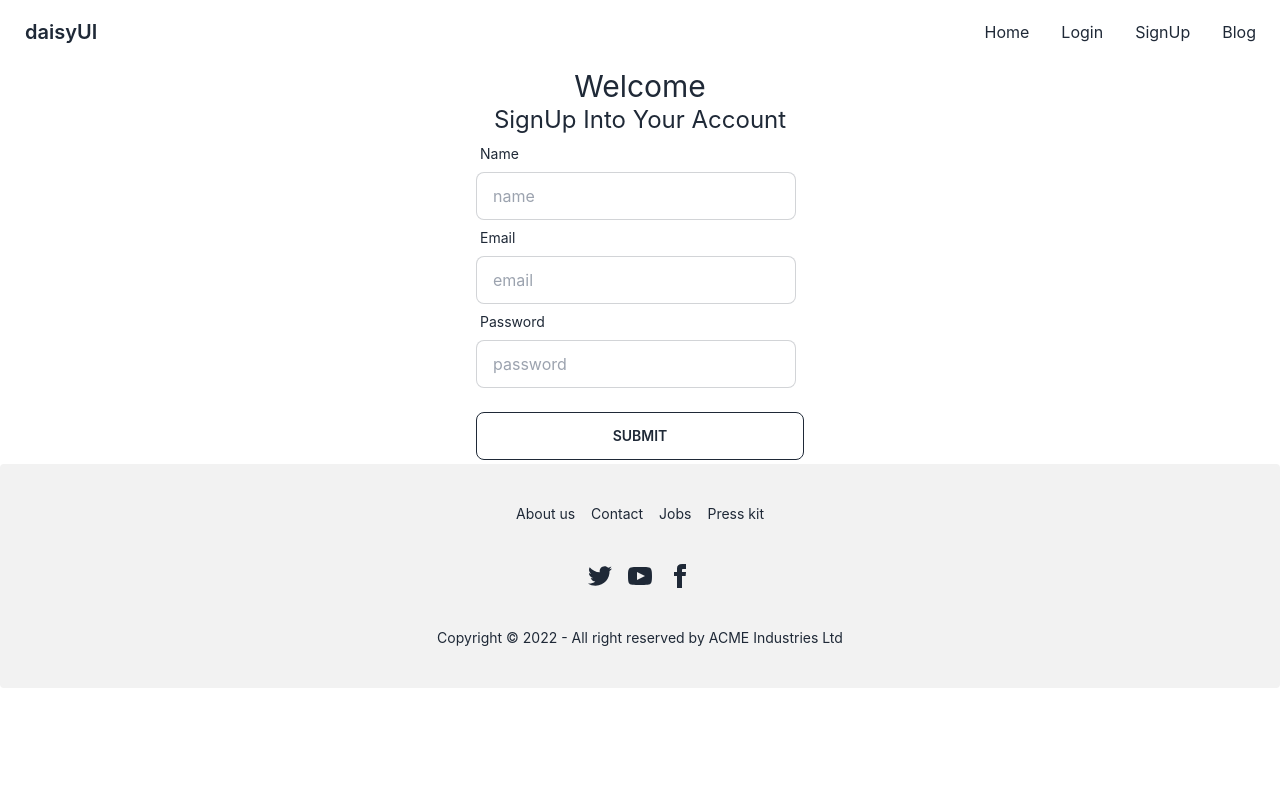
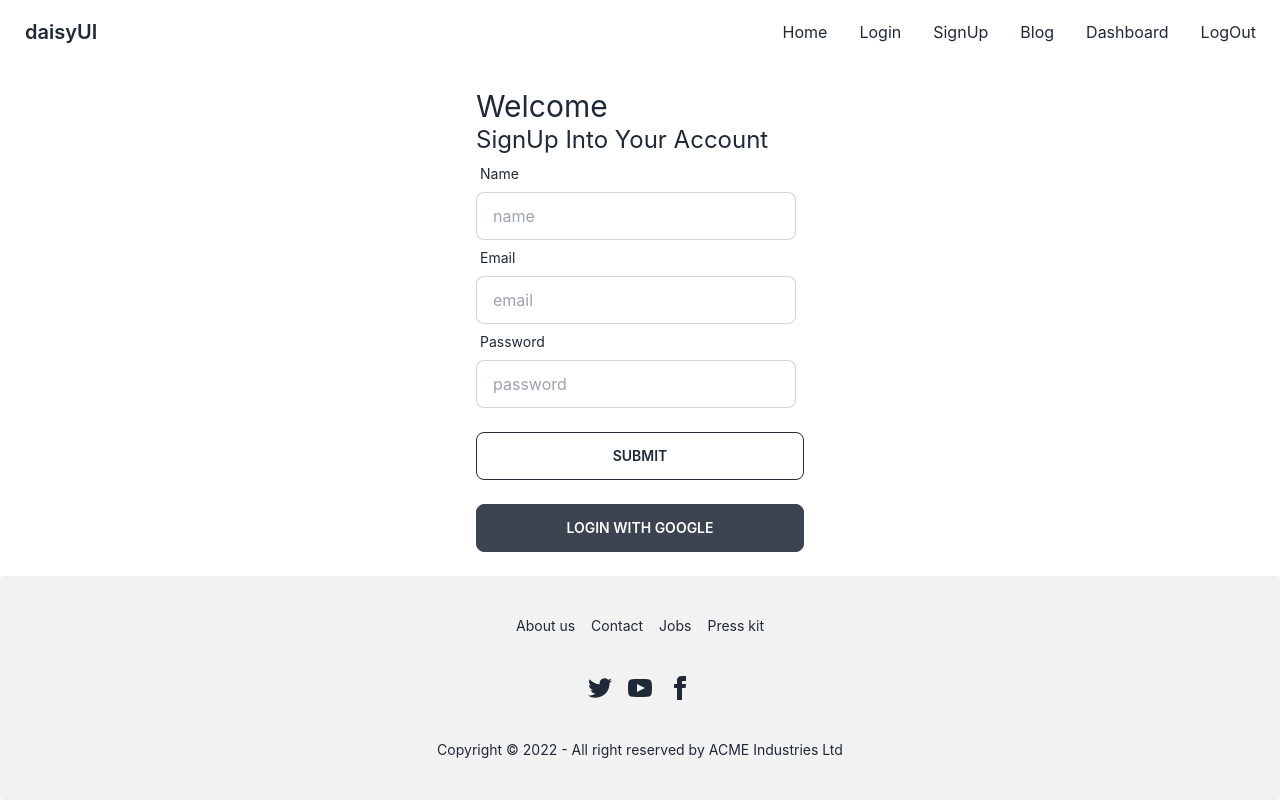
Before and after one commit to Mousumi2001/last-12-assignment, a React (Create React App) app: page /signup in a window 1280 px wide. Built offline with nearby package versions, Linux system fonts and the light colour scheme.

Commit message:
create privateroute

```diff
--- /dev/null
+++ b/src/Layout/DashboardLayout.js
@@ -0,0 +1,16 @@
+import React from 'react';
+import { Outlet } from 'react-router-dom';
+import Footer from '../Shared/Footer/Footer';
+import Navbar from '../Shared/Navbar/Navbar';
+
+const DashboardLayout = () => {
+    return (
+        <div>
+            <Navbar></Navbar>
+            <Outlet></Outlet>
+
+        </div>
+    );
+};
+
+export default DashboardLayout;
--- /dev/null
+++ b/src/Pages/Dashboard/Dashboard/Dashboard.js
@@ -0,0 +1,11 @@
+import React from 'react';
+
+const Dashboard = () => {
+    return (
+        <div>
+
+        </div>
+    );
+};
+
+export default Dashboard;
--- a/src/Pages/Login/Login.js
+++ b/src/Pages/Login/Login.js
@@ -12,7 +12,7 @@ const Login = () => {
             <div className='h-[400px] flex justify-center items-center'>
                 <div className='w-96 p-7'>
                     <h2 className='text-3xl text-center'>Welcome</h2>
-                    <h2 className='text-2xl text-center'>SignUp Into Your Account</h2>
+                    <h2 className='text-2xl text-center'>Login Into Your Account</h2>
                     <form onSubmit={handleSubmit(handleLogin)}>
 
                         <div className="form-control w-full max-w-xs">
@@ -31,6 +31,8 @@ const Login = () => {
                         <br />
                         <input type="submit" className='btn btn-outline w-full' />
                     </form>
+                    <br />
+                    <button className='btn btn-black w-full'>Login With Google</button>
                 </div>
             </div >
         </div>
--- a/src/Pages/SignUp/SignUp.js
+++ b/src/Pages/SignUp/SignUp.js
@@ -20,11 +20,11 @@ const SignUp = () => {
 
 
     return (
-        <div>
+        <div className='m-14'>
             <div className='h-[400px] flex justify-center items-center'>
                 <div className='w-96 p-7'>
-                    <h2 className='text-3xl text-center'>Welcome</h2>
-                    <h2 className='text-2xl text-center'>SignUp Into Your Account</h2>
+                    <h2 className='text-3xl '>Welcome</h2>
+                    <h2 className='text-2xl'>SignUp Into Your Account</h2>
                     <form onSubmit={handleSubmit(handleSignUp)}>
 
                         <div className="form-control w-full max-w-xs">
@@ -48,6 +48,8 @@ const SignUp = () => {
                         <br />
                         <input type="submit" className='btn btn-outline w-full' />
                     </form>
+                    <br />
+                    <button className='btn btn-black w-full'>Login With Google</button>
                 </div>
             </div >
         </div>
--- /dev/null
+++ b/src/Router/PrivateRoute.js
@@ -0,0 +1,20 @@
+import { useContext } from "react";
+import { Navigate, useLocation } from "react-router-dom";
+import { AuthContext } from "../context/AuthProvider";
+
+const PrivateRoute = ({ children }) => {
+    const { user, loading } = useContext(AuthContext);
+    const location = useLocation();
+
+    if (loading) {
+        return <p>Loading....</p>
+    }
+
+    if (user) {
+        return children;
+    }
+
+    return <Navigate to='/login' state={{ form: location }} replace ></Navigate>
+};
+
+export default PrivateRoute;
--- a/src/Shared/Navbar/Navbar.js
+++ b/src/Shared/Navbar/Navbar.js
@@ -28,6 +28,8 @@ const Navbar = () => {
                             <li tabIndex={0}><Link to='/login'>Login</Link></li>
                             <li><Link to='/signup'>SignUp</Link></li>
                             <li><Link to='/blog'>Blog</Link></li>
+                            <li><Link to='/dashboard'>Dashboard</Link></li>
+                            <li><Link to=''>LogOut</Link></li>
                         </ul>
                     </div>
                 </div>
```
Also changed, not shown: src/Router/Router.js (+13 -0 lines).
